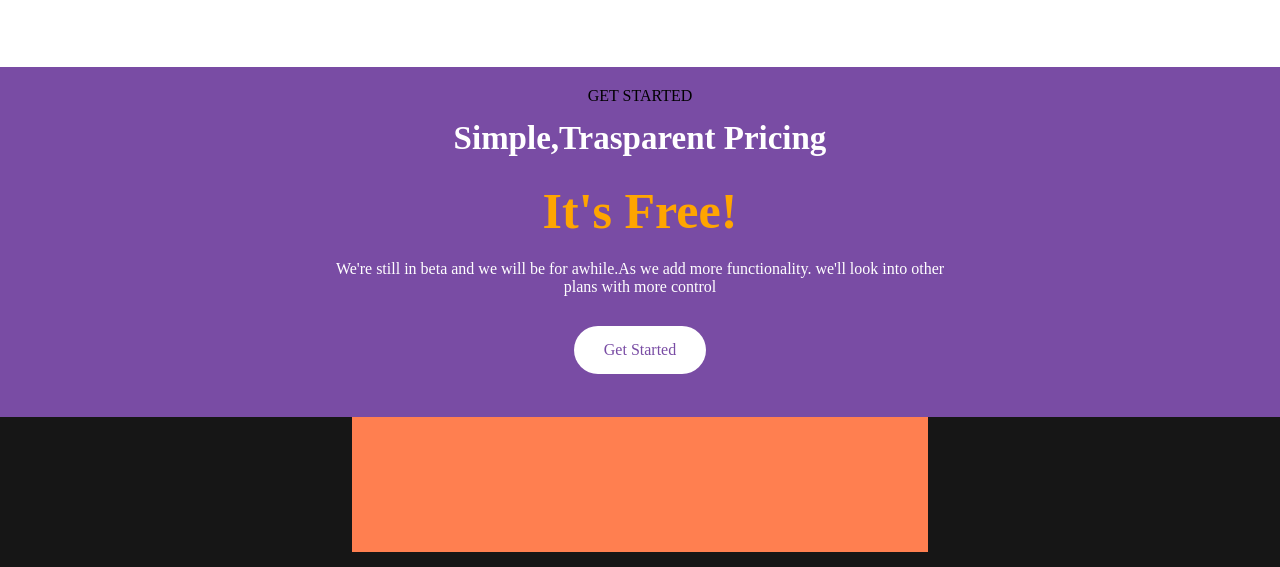
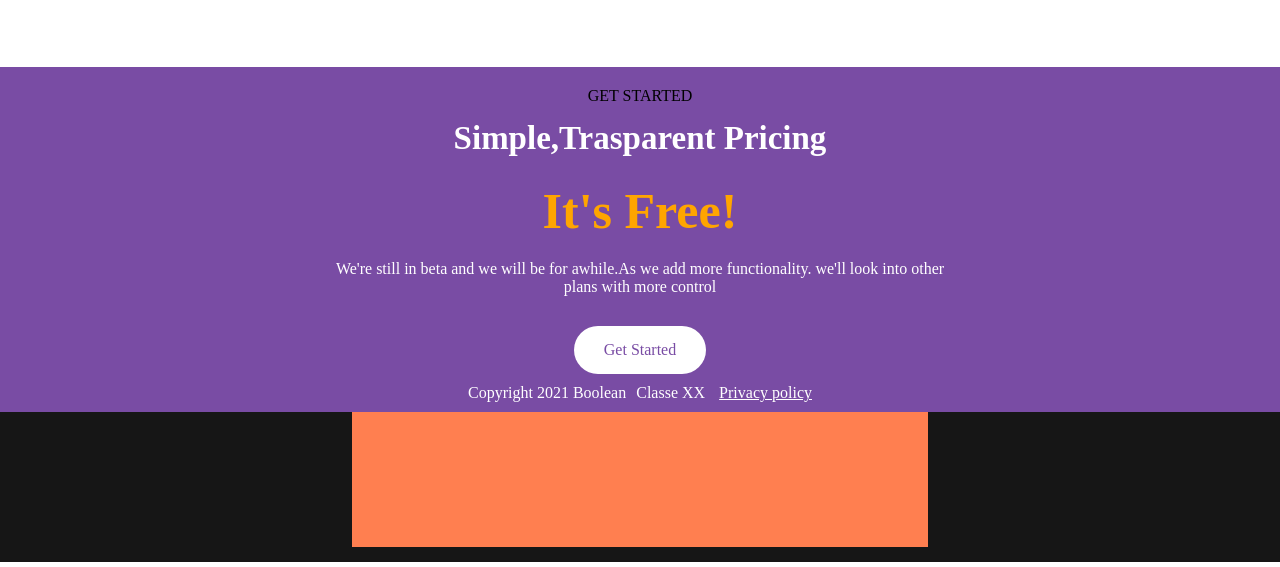
Before and after one commit to Christian-Lepidi/htmlcss-responsive-layout, a plain HTML site: page index.html in a window 1280 px wide. Shown: the part 3603-4170 px from the top of the page. Drawn offline with Linux system fonts and the light colour scheme.

Commit message:
feat: add. all contents of started-section

```diff
--- a/CSS/style.css
+++ b/CSS/style.css
@@ -524,6 +524,27 @@
   border-radius: 25px;
 }
 
+.copyright {
+  display: flex;
+  align-items: center;
+  justify-content: center;
+  padding-top: 10px;
+  padding-bottom: 10px;
+}
+
+.copyright-text {
+  color: white;
+  padding: 0 5px;
+}
+
+li {
+  display: inline;
+}
+
+.privacy {
+  color: white;
+}
+
 /*FINE SEZIONE STARTED*/
 
 /*INIZIO FOOTER*/
--- a/index.html
+++ b/index.html
@@ -346,8 +346,8 @@
       <!--Fine section-about us-->
 
       <!--Inizio started-section-->
-      <section id="started" class="debug">
-        <div class="started-container debug">
+      <section id="started">
+        <div class="started-container">
           <div class="get-started">GET STARTED</div>
           <h3 class="h3-started">Simple,Trasparent Pricing</h3>
           <h2 class="h2-started">It's Free!</h2>
@@ -356,6 +356,15 @@
             functionality. we'll look into other plans with more control
           </p>
           <a href="#" class="get-started-button">Get Started</a>
+        </div>
+        <div class="copyright">
+          <span class="copyright-text">Copyright 2021 Boolean</span>
+          <ul class="ul">
+            <li class="copyright-text">Classe XX</li>
+            <li class="copyright-text">
+              <a href="#" class="privacy">Privacy policy</a>
+            </li>
+          </ul>
         </div>
       </section>
       <!--Fine started-section-->
```
